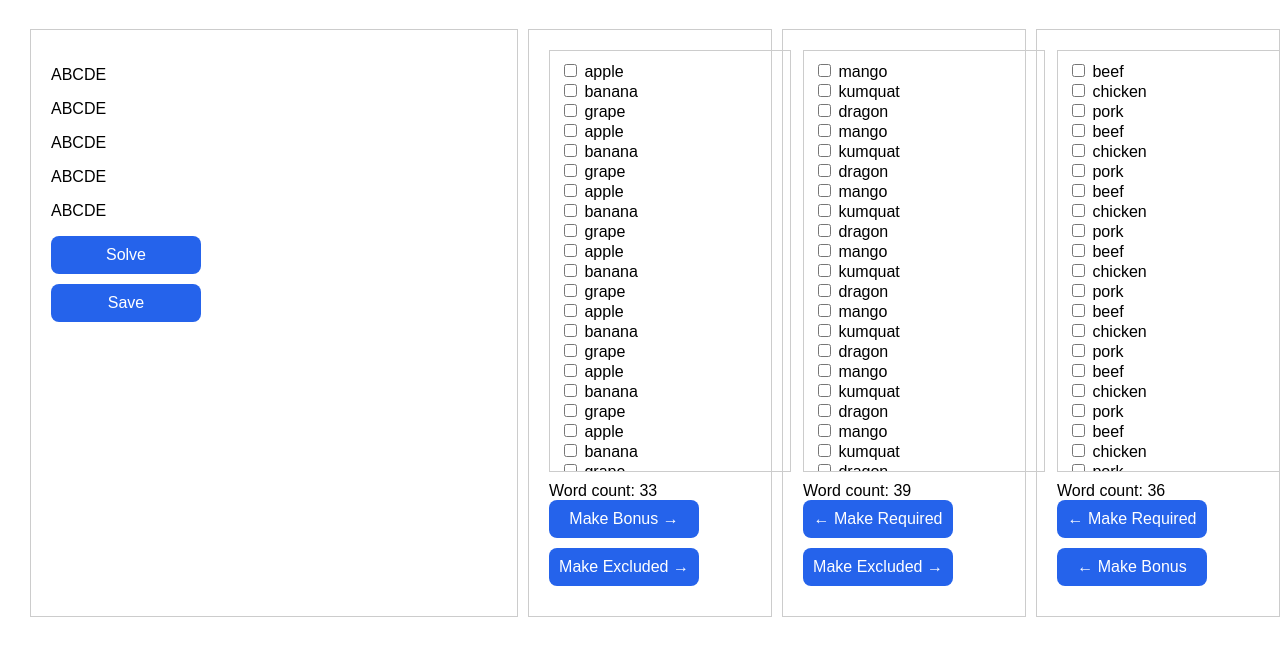
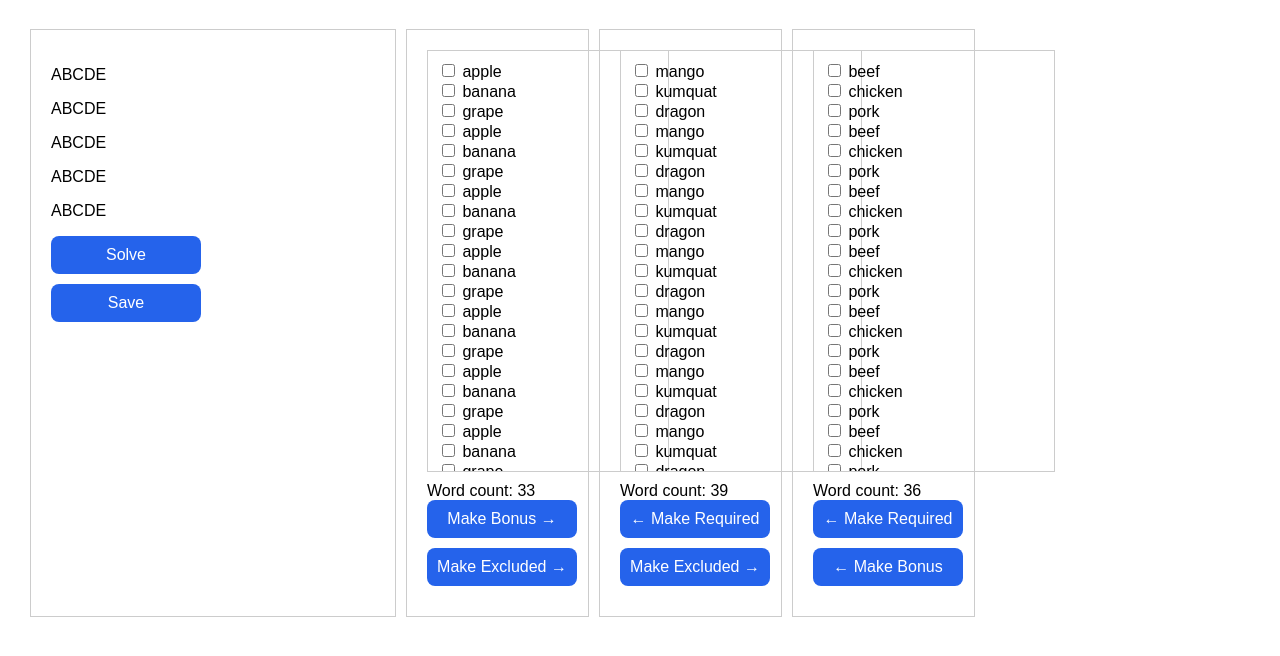
Before and after one commit to Motivesoft/wordgriddle, a website: page public/admin/designer.html in a window 1280 px wide. Shown: the part 122-778 px from the top of the page. Drawn offline with Linux system fonts and the light colour scheme.

Commit message:
Enough work for now. Need some backend stuff

```diff
--- a/public/style.css
+++ b/public/style.css
@@ -46,7 +46,6 @@ nav a:hover {
 #wordListContainer {
   max-height: 400px;
   min-height: 200px;
-  /* Adjust this value as needed */
   min-width: 220px;
   overflow-y: auto;
   border: 1px solid #ccc;
@@ -226,7 +225,7 @@ input[type="file"]::file-selector-button:hover {
 
 .designer-container {
   display: grid;
-  grid-template-columns: 40% 20% 20% 20%;
+  grid-template-columns: 30% 15% 15% 15%;
   gap: 10px;
   padding: 10px;
 }
```
Also changed, not shown: public/admin/designer.html (+2 -0 lines).
